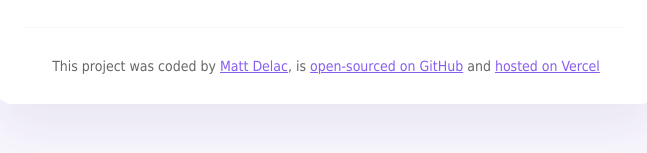
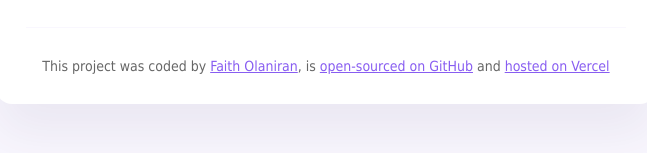
Before and after one commit to Nomsu/CityWeather-App, a plain HTML site: page index.html in a window 1280 px wide. Shown: the part 267-420 px from the top of the page, 314-961 px from the left. Drawn offline with nearby package versions, Linux system fonts and the light colour scheme; no server answers.

Commit message:
Updated name in the footer

```diff
--- a/index.html
+++ b/index.html
@@ -43,7 +43,7 @@
 
       <footer>
         This project was coded by
-        <a href="https://github.com/Nomsu" target="_blank"> Matt Delac</a>,
+        <a href="https://github.com/Nomsu" target="_blank"> Faith Olaniran</a>,
         is
         <a href="https://github.com/Nomsu/CityWeather-App" target="_blank"
           >open-sourced on GitHub</a
```
